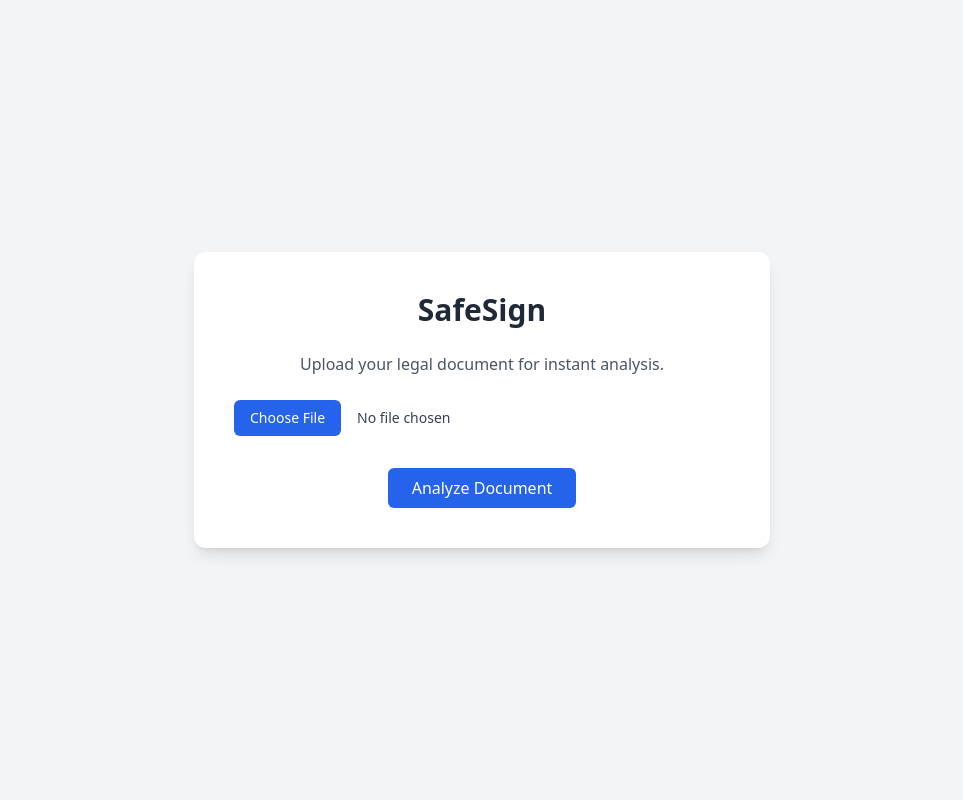
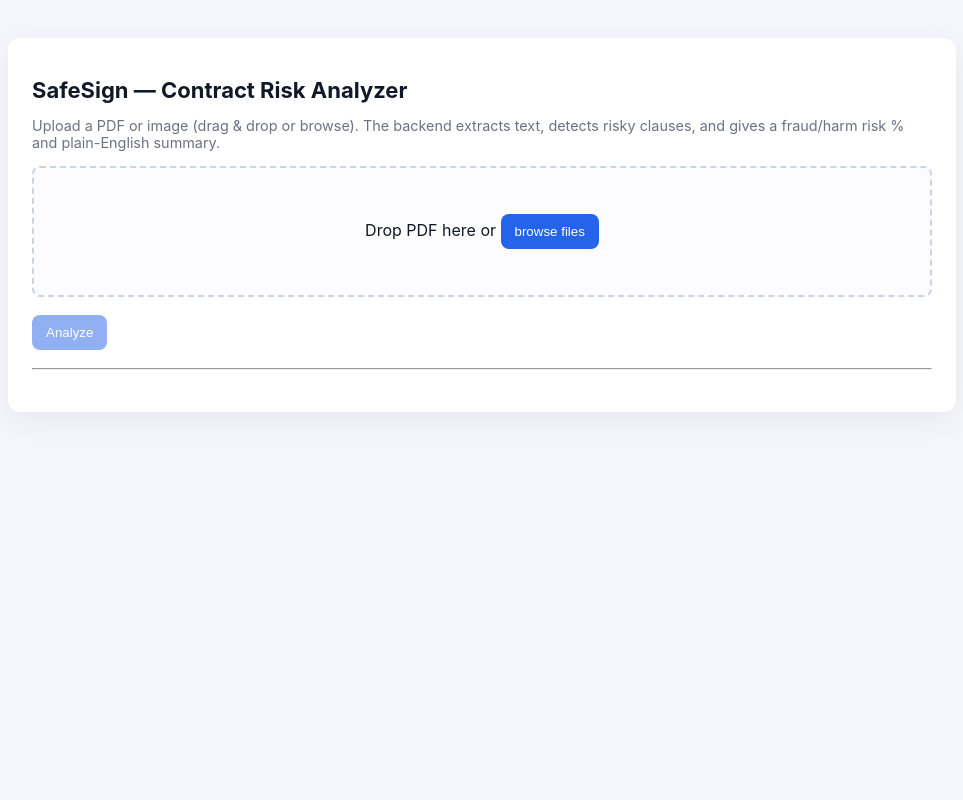
Before and after one commit to Smitha-Angeline2000/SafeSign, a FastAPI app: page / in a window 1280 px wide. Shown: the whole page, without its empty margins (158-1121 px from the left). Run offline with FastAPI, Linux system fonts and the light colour scheme; some libraries are stand-ins or nearby versions.

Commit message:
new stuff

```diff
--- a/main.py
+++ b/main.py
@@ -1,30 +1,71 @@
-from fastapi import FastAPI, UploadFile, File
+# main.py
+import os
+from fastapi import FastAPI, UploadFile, File, HTTPException, Request
+from fastapi.responses import HTMLResponse, JSONResponse
+from fastapi.staticfiles import StaticFiles
 from fastapi.templating import Jinja2Templates
-from fastapi.responses import HTMLResponse
-from fastapi import Request
-import utils
+
+from utils import extract_text_bytes
+from risk_engine import detect_rules_and_keywords, combine_signals_to_score
+from ai_service import ask_gpt_for_summary_and_risk
 
 app = FastAPI()
+app.mount("/static", StaticFiles(directory="static"), name="static")
+templates = Jinja2Templates(directory="templates")
 
-templates = Jinja2Templates(directory="templates")
 
 @app.get("/", response_class=HTMLResponse)
 async def homepage(request: Request):
     return templates.TemplateResponse("index.html", {"request": request})
 
-@app.post("/upload")
-async def upload_pdf(request: Request, file: UploadFile = File(...)):
-    text = await utils.extract_text(file)
-    summary = utils.extract_main_points(text)
-    clauses = utils.detect_clauses(text)
 
-    return templates.TemplateResponse(
-        "results.html",
-        {
-            "request": request,
-            "text": text,
-            "summary": summary,
-            "clauses": clauses,
-            "risk": risk
+@app.post("/api/analyze")
+async def analyze_api(file: UploadFile = File(...)):
+    if not file.filename.lower().endswith((".pdf", ".png", ".jpg", ".jpeg")):
+        raise HTTPException(status_code=400, detail="Unsupported file type. Use PDF or image.")
+
+    # 1) Extract text (pdfplumber, fallback to OCR)
+    try:
+        content_bytes = await file.read()
+        text = extract_text_bytes(content_bytes, filename=file.filename)
+        if not text or not text.strip():
+            raise ValueError("No text extracted")
+    except Exception as e:
+        raise HTTPException(status_code=500, detail=f"Text extraction error: {str(e)}")
+
+    # 2) Local detection (fast)
+    local_signals = detect_rules_and_keywords(text)
+
+    # 3) Ask GPT (if API key present) to summarize + give risk estimate + highlight legal keywords
+    openai_key = os.getenv("OPENAI_API_KEY")
+    if openai_key:
+        try:
+            gpt_result = ask_gpt_for_summary_and_risk(text, local_signals)
+        except Exception as e:
+            # If GPT call fails, continue with local fallback
+            gpt_result = {
+                "summary": text[:500] + ("..." if len(text) > 500 else ""),
+                "explanation": "LLM call failed: " + str(e),
+                "llm_risk_score": None
+            }
+    else:
+        gpt_result = {
+            "summary": text[:500] + ("..." if len(text) > 500 else ""),
+            "explanation": "No OPENAI_API_KEY configured — using local rules only.",
+            "llm_risk_score": None
         }
-    )
+
+    # 4) Combine signals into final risk %
+    combined = combine_signals_to_score(local_signals, gpt_result.get("llm_risk_score"))
+
+    # 5) Return JSON (the frontend will display everything)
+    response = {
+        "filename": file.filename,
+        "text": text,
+        "local_signals": local_signals,
+        "gpt_summary": gpt_result.get("summary"),
+        "gpt_explanation": gpt_result.get("explanation"),
+        "gpt_risk_score": gpt_result.get("llm_risk_score"),
+        "final_risk_score": combined,
+    }
+    return JSONResponse(response)
--- a/requirements.txt
+++ b/requirements.txt
@@ -1,5 +1,9 @@
 fastapi
 uvicorn
-pdfplumber
 jinja2
 python-multipart
+pdfplumber
+pytesseract
+pdf2image
+python-docx
+openai
--- a/static/styles.css
+++ b/static/styles.css
@@ -0,0 +1,8 @@
+/* static/styles.css */
+body { background:#f4f6fb; font-family: Inter, Arial, sans-serif; color:#111827; padding:30px; }
+.container { max-width:900px; margin:0 auto; background:white; padding:24px; border-radius:12px; box-shadow:0 8px 30px rgba(2,6,23,0.06); }
+h1 { font-size:22px; margin-bottom:4px; }
+.card { background:#f8fafc; padding:12px; border-radius:8px; border:1px solid #e6edf3; margin-bottom:12px; white-space:pre-wrap; }
+button { background:#2563eb; color:white; border:none; padding:10px 14px; border-radius:8px; cursor:pointer; }
+button[disabled] { opacity:0.5; cursor:not-allowed; }
+.small-muted { color:#6b7280; font-size:0.95rem; }
--- a/templates/index.html
+++ b/templates/index.html
@@ -1,31 +1,113 @@
-<!DOCTYPE html>
-<html lang="en">
+<!doctype html>
+<html>
 <head>
-    <meta charset="UTF-8">
-    <meta name="viewport" content="width=device-width, initial-scale=1.0">
-    <title>SafeSign Upload Contract</title>
-    <script src="https://cdn.tailwindcss.com"></script>
+  <meta charset="utf-8" />
+  <title>SafeSign — Contract Risk Analyzer</title>
+  <link rel="stylesheet" href="/static/styles.css" />
+  <style>
+    /* small extra styles for drag area */
+    .drop-area {
+      border: 2px dashed #cbd5e1;
+      padding: 30px;
+      border-radius: 8px;
+      text-align: center;
+      background: #fcfcff;
+    }
+    .drop-area.dragover { border-color: #2563eb; background: #f0f8ff; }
+    .small-muted { color: #6b7280; font-size: 0.9rem; }
+  </style>
 </head>
-<body class="bg-gray-100 flex justify-center items-center h-screen">
-    <div class="bg-white p-10 rounded-xl shadow-lg w-full max-w-xl text-center">
-        <h1 class="text-3xl font-bold text-gray-800 mb-6">SafeSign</h1>
-        <p class="text-gray-600 mb-6">Upload your legal document for instant analysis.</p>
+<body>
+  <div class="container">
+    <h1>SafeSign — Contract Risk Analyzer</h1>
+    <p class="small-muted">Upload a PDF or image (drag & drop or browse). The backend extracts text, detects risky clauses, and gives a fraud/harm risk % and plain-English summary.</p>
 
-        <form action="/upload" method="post" enctype="multipart/form-data"
-              class="flex flex-col items-center gap-4">
-            <input type="file" name="file" required
-                   class="block w-full text-sm text-gray-700
-                          file:mr-4 file:py-2 file:px-4
-                          file:rounded-md file:border-0
-                          file:bg-blue-600 file:text-white
-                          hover:file:bg-blue-700" />
+    <div id="drop" class="drop-area">
+      <p id="dropText">Drop PDF here or <button id="browseBtn">browse files</button></p>
+      <input id="fileInput" type="file" accept=".pdf,.png,.jpg,.jpeg" style="display:none" />
+    </div>
 
-            <button type="submit"
-                    class="mt-4 bg-blue-600 text-white px-6 py-2 rounded-md
-                           hover:bg-blue-700 transition">
-                Analyze Document
-            </button>
-        </form>
+    <div style="margin-top:18px;">
+      <button id="analyzeBtn" disabled>Analyze</button>
+      <span id="status" class="small-muted" style="margin-left:12px;"></span>
     </div>
+
+    <hr style="margin:18px 0" />
+
+    <div id="results" style="display:none">
+      <h2>Result Summary</h2>
+      <div id="summaryBox" class="card"></div>
+
+      <h3>Risk Score</h3>
+      <div id="riskBox" class="card"></div>
+
+      <h3>Detected local rules & keywords</h3>
+      <pre id="localBox" class="card"></pre>
+
+      <h3>Full Extracted Text</h3>
+      <pre id="textBox" class="card" style="max-height:300px; overflow:auto;"></pre>
+    </div>
+  </div>
+
+<script>
+const fileInput = document.getElementById("fileInput");
+const drop = document.getElementById("drop");
+const browseBtn = document.getElementById("browseBtn");
+const analyzeBtn = document.getElementById("analyzeBtn");
+const status = document.getElementById("status");
+let currentFile = null;
+
+browseBtn.addEventListener("click", () => fileInput.click());
+fileInput.addEventListener("change", (e) => {
+  currentFile = e.target.files[0];
+  analyzeBtn.disabled = !currentFile;
+  status.textContent = currentFile ? currentFile.name : "";
+});
+
+;['dragenter','dragover','dragleave','drop'].forEach(evt => {
+  drop.addEventListener(evt, (e) => e.preventDefault());
+});
+drop.addEventListener('dragover', (e) => drop.classList.add('dragover'));
+drop.addEventListener('dragleave', (e) => drop.classList.remove('dragover'));
+drop.addEventListener('drop', (e) => {
+  drop.classList.remove('dragover');
+  const f = e.dataTransfer.files[0];
+  if (f) {
+    currentFile = f;
+    analyzeBtn.disabled = false;
+    status.textContent = f.name;
+  }
+});
+
+analyzeBtn.addEventListener("click", async () => {
+  if (!currentFile) return;
+  status.textContent = "Uploading & analyzing...";
+  analyzeBtn.disabled = true;
+
+  const fd = new FormData();
+  fd.append("file", currentFile);
+
+  try {
+    const res = await fetch("/api/analyze", { method: "POST", body: fd });
+    if (!res.ok) {
+      const err = await res.json();
+      status.textContent = "Error: " + (err.detail || res.statusText);
+      analyzeBtn.disabled = false;
+      return;
+    }
+    const data = await res.json();
+    document.getElementById("summaryBox").textContent = data.gpt_summary || data.gpt_explanation || "No summary available.";
+    document.getElementById("riskBox").textContent = (data.final_risk_score || 0) + " / 100";
+    document.getElementById("localBox").textContent = JSON.stringify(data.local_signals, null, 2);
+    document.getElementById("textBox").textContent = data.text || "";
+    document.getElementById("results").style.display = "block";
+    status.textContent = "Done";
+  } catch (e) {
+    status.textContent = "Network/Server error: " + e.message;
+  } finally {
+    analyzeBtn.disabled = false;
+  }
+});
+</script>
 </body>
 </html>
```
Also changed, not shown: templates/results.html (+55 -47 lines), utils.py (+41 -145 lines).
